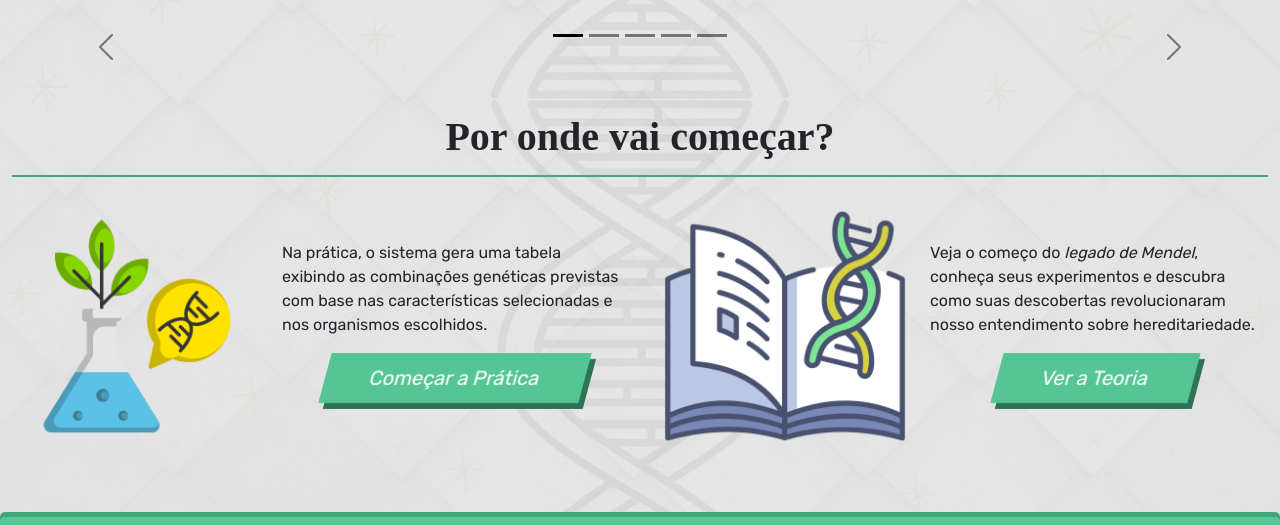
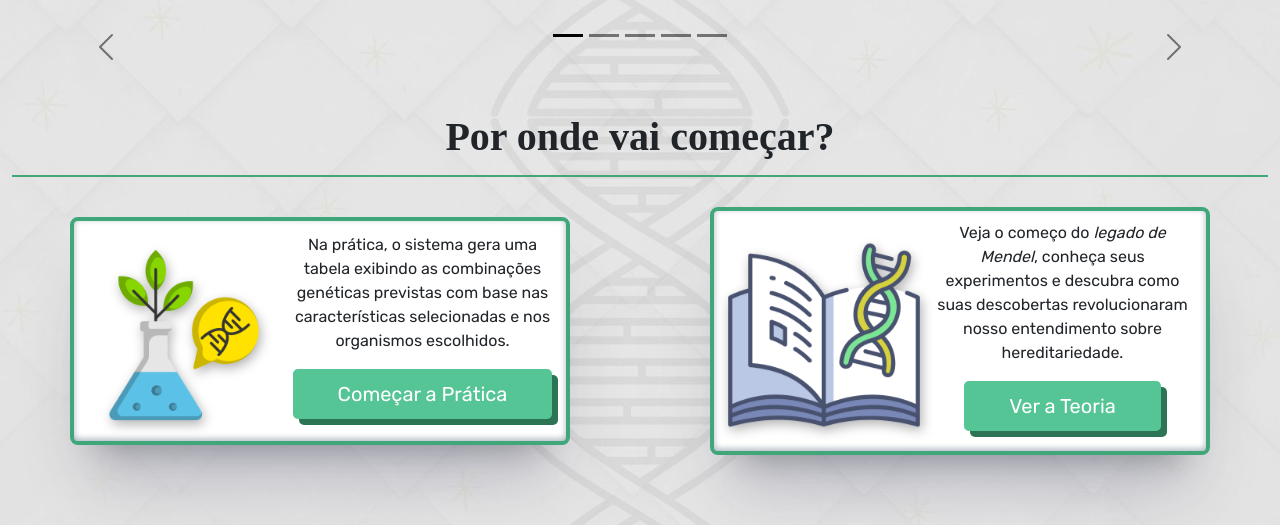
Before and after one commit to JohnatanCC/mendel_legacy, a plain HTML site: page index.html in a window 1280 px wide. Shown: the part 971-1496 px from the top of the page. Drawn offline with nearby package versions, Linux system fonts and the light colour scheme; a web font is replaced by a local one.

Commit message:
Redesing nos botões

```diff
--- a/Assets/css/extra.css
+++ b/Assets/css/extra.css
@@ -15,7 +15,8 @@
       display: flex;
       align-items: center;
       box-shadow: 6px 6px 0 #2d7455;
-      transform: skewX(-15deg);
+      border-radius: 5px;
+
   }
 
   .cta:focus {
@@ -24,9 +25,9 @@
 
   .cta:hover {
       transition: 0.5s;
-      box-shadow: 10px 10px 0 #FBC638;
+      box-shadow: -6px -6px 0 #FBC638;
       color: #FFF;
-      transform: scale(1.1);
+      transform: translateY(5px);
 
   }
 
--- a/Assets/css/style.css
+++ b/Assets/css/style.css
@@ -1509,17 +1509,38 @@ footer .placeholder {
 
 }
 
+.box img {
+    filter: drop-shadow(2px 4px 6px rgba(0, 0, 0, 0.314));
+    max-width: 200px;
+}
+
+.box {
+    max-width: 500px;
+    background-color: var(--light);
+    border: 4px solid var(--dark-green);
+    border-radius: 8px;
+    padding: 10px;
+    box-shadow: rgba(50, 50, 93, 0.25) 0px 50px 60px -20px, rgba(0, 0, 0, 0.3) 0px 30px 30px -30px, rgba(10, 37, 64, 0.35) 0px -2px 6px 0px inset;
+}
+
+.box-text {
+    flex: 1;
+    margin-left: 5px;
+}
 
 
 @media (max-width:1200px) {
     .container-box {
         flex-direction: column;
     }
-
     .d-centered , .d-centered-no-align {
         flex-direction: column;
         align-items: center;
     }
+    .box-text {
+        margin: 0;
+    }
+
 }
 
 @media (max-width:600px) {
@@ -1612,4 +1633,5 @@ footer .placeholder {
         justify-content: center;
         gap: 60px;
     }
-}
+
+}
--- a/index.html
+++ b/index.html
@@ -274,21 +274,21 @@
 
         <div class="row d-centered">
           <div class="col-6 d-centered">
-            <div class="d-centered">
+            <div class="d-centered box">
               <img
-                width="250px"
+
                 class="anim-floating"
                 src="Assets/icons/practice-icon.png"
                 alt=""
               />
-              <div style="flex: 1; margin-left: 20px">
-                <p>
+              <div class="box-text" >
+                <p class="text-center">
                   Na prática, o sistema gera uma tabela exibindo as combinações
                   genéticas previstas com base nas características selecionadas
                   e nos organismos escolhidos.
                 </p>
 
-                <div class="wrapper">
+                <div class="wrapper mb-10">
                   <a class="cta" id="showVideo" href="#">
                     <span>Começar a Prática</span>
                   </a>
@@ -297,21 +297,21 @@
             </div>
           </div>
           <div class="col-6 d-centered p-20">
-            <div class="d-centered">
+            <div class="d-centered box">
               <img
-                width="250px"
+
                 class="anim-floating"
                 src="Assets/icons/teory-icon.png"
                 alt=""
               />
-              <div style="flex: 1; margin-left: 20px">
-                <p>
+              <div class="box-text">
+                <p class="text-center">
                   Veja o começo do <i>legado de Mendel</i>, conheça seus
                   experimentos e descubra como suas descobertas revolucionaram
                   nosso entendimento sobre hereditariedade.
                 </p>
 
-                <div class="wrapper">
+                <div class="wrapper mb-10">
                   <a class="cta" href="theory.html">
                     <span>Ver a Teoria</span>
                   </a>
```
